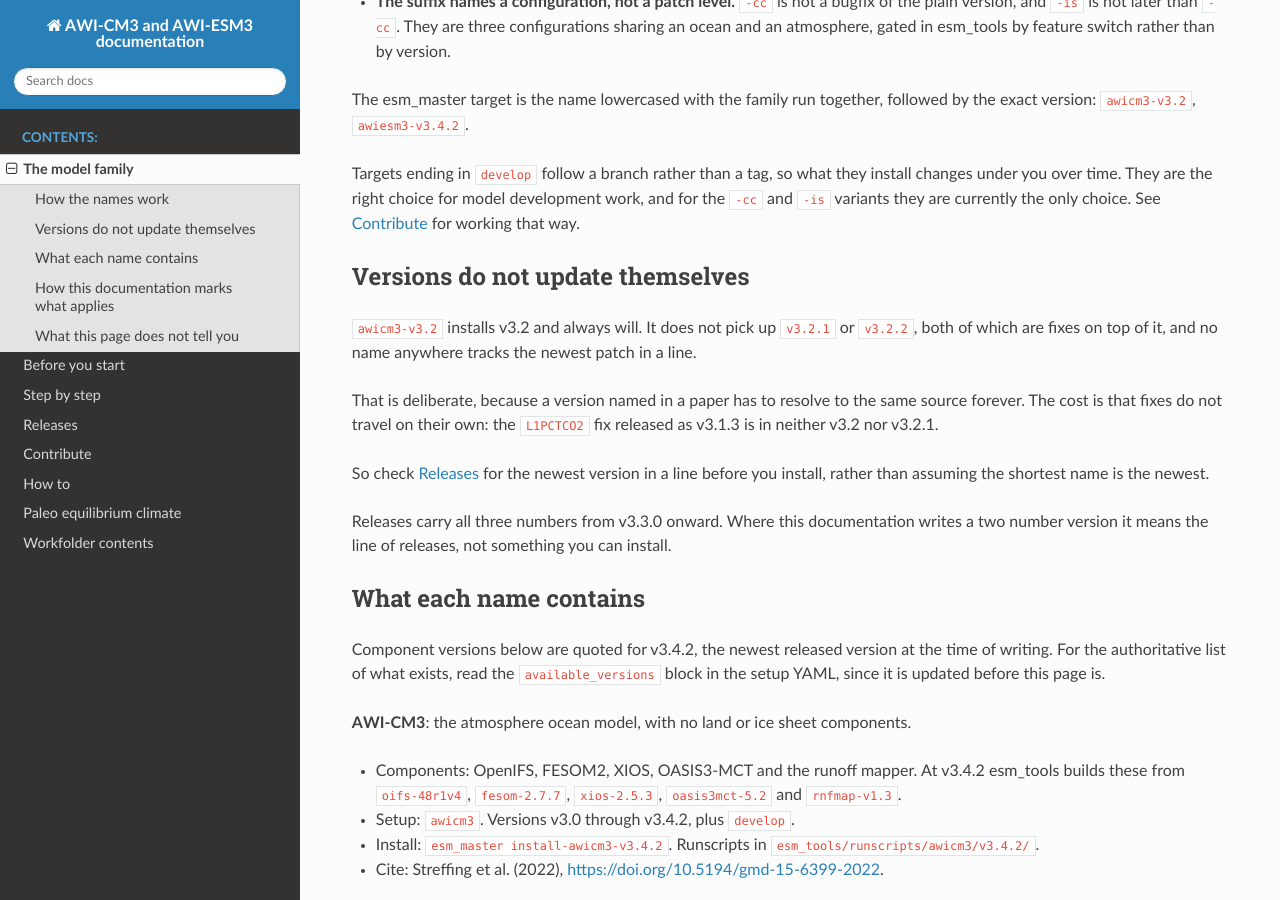
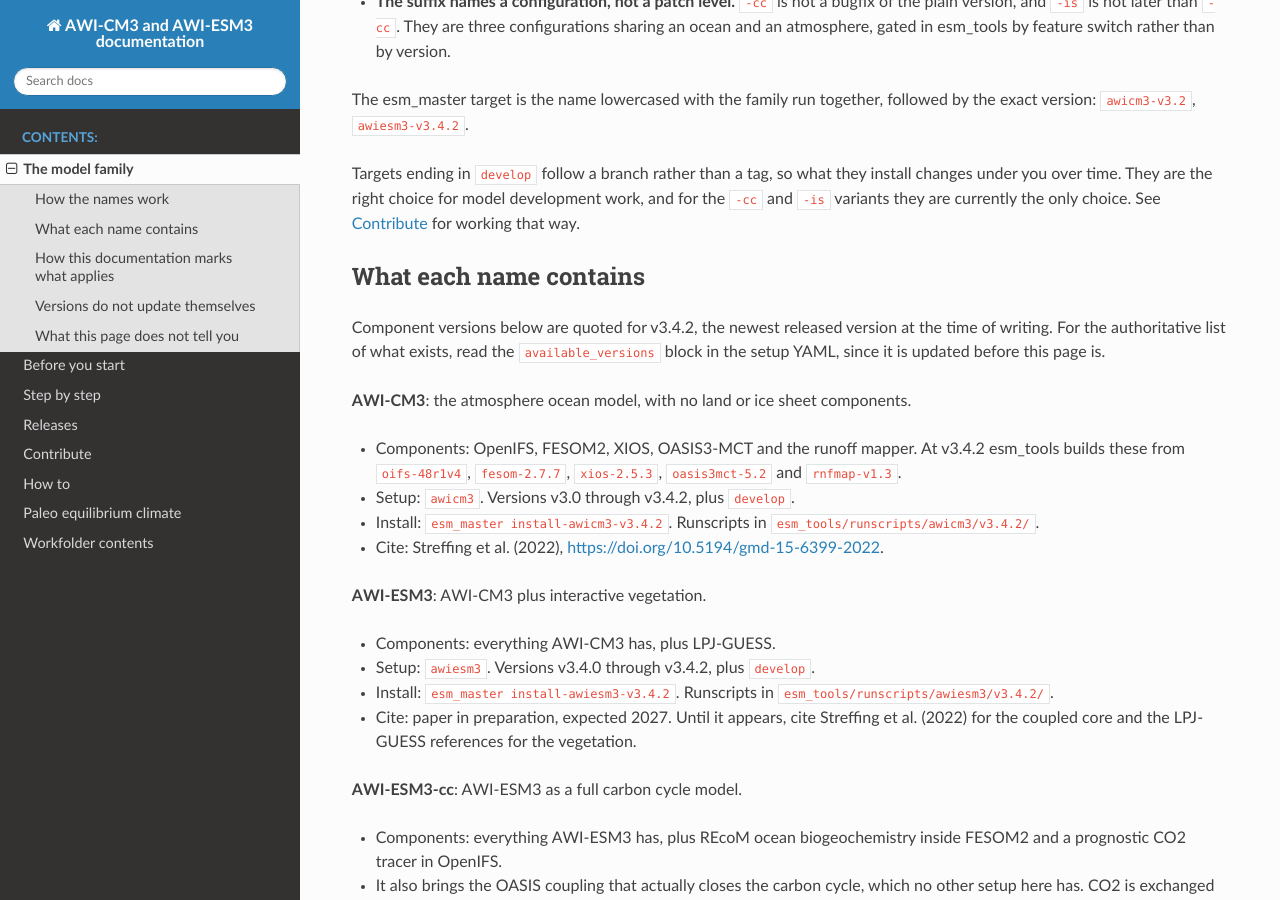
Before and after one commit to AWI-ESM/documentation_AWI-CM3, a Sphinx documentation site: the page built from source/model_family.rst, in a window 1280 px wide and 900 px high, scrolled down 721 px. Built offline with Sphinx 7.4.7 and the Read the Docs theme 3.1.0, drawn with Linux system fonts in a browser that asks for light colours; some of the changed text lies outside the part shown.

Commit message:
Move the version pinning section second to last

```diff
--- a/source/model_family.rst
+++ b/source/model_family.rst
@@ -28,17 +28,6 @@
 The esm_master target is the name lowercased with the family run together, followed by the exact version: ``awicm3-v3.2``, ``awiesm3-v3.4.2``.
 
 Targets ending in ``develop`` follow a branch rather than a tag, so what they install changes under you over time. They are the right choice for model development work, and for the ``-cc`` and ``-is`` variants they are currently the only choice. See :doc:`contribute` for working that way.
-
-Versions do not update themselves
-=================================
-
-``awicm3-v3.2`` installs v3.2 and always will. It does not pick up ``v3.2.1`` or ``v3.2.2``, both of which are fixes on top of it, and no name anywhere tracks the newest patch in a line.
-
-That is deliberate, because a version named in a paper has to resolve to the same source forever. The cost is that fixes do not travel on their own: the ``L1PCTCO2`` fix released as v3.1.3 is in neither v3.2 nor v3.2.1.
-
-So check :doc:`releases` for the newest version in a line before you install, rather than assuming the shortest name is the newest.
-
-Releases carry all three numbers from v3.3.0 onward. Where this documentation writes a two number version it means the line of releases, not something you can install.
 
 What each name contains
 =======================
```
Also changed, not shown: other parts of source/model_family.rst (+11 -0 lines).
